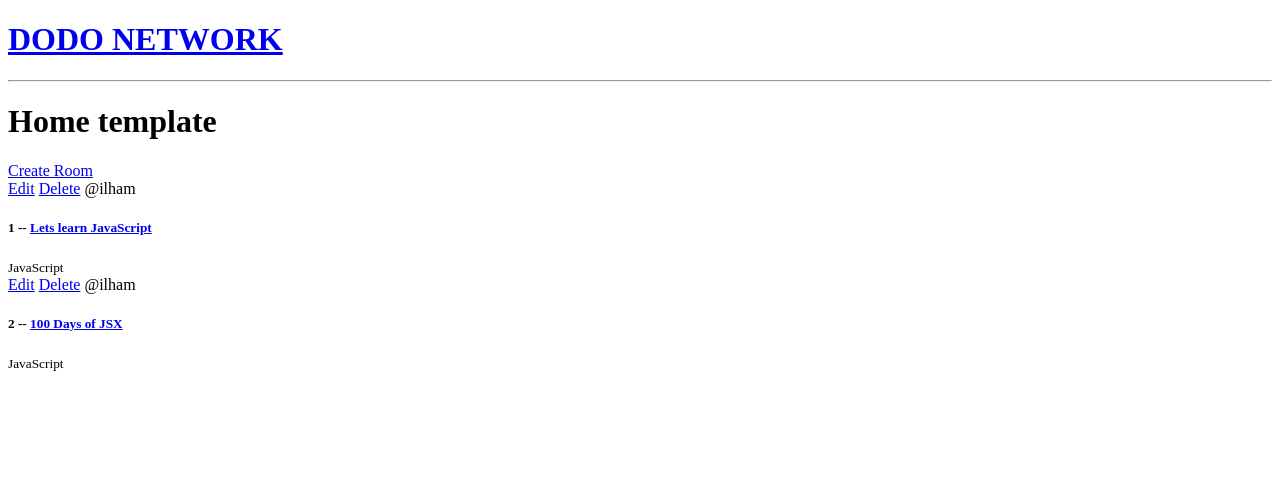
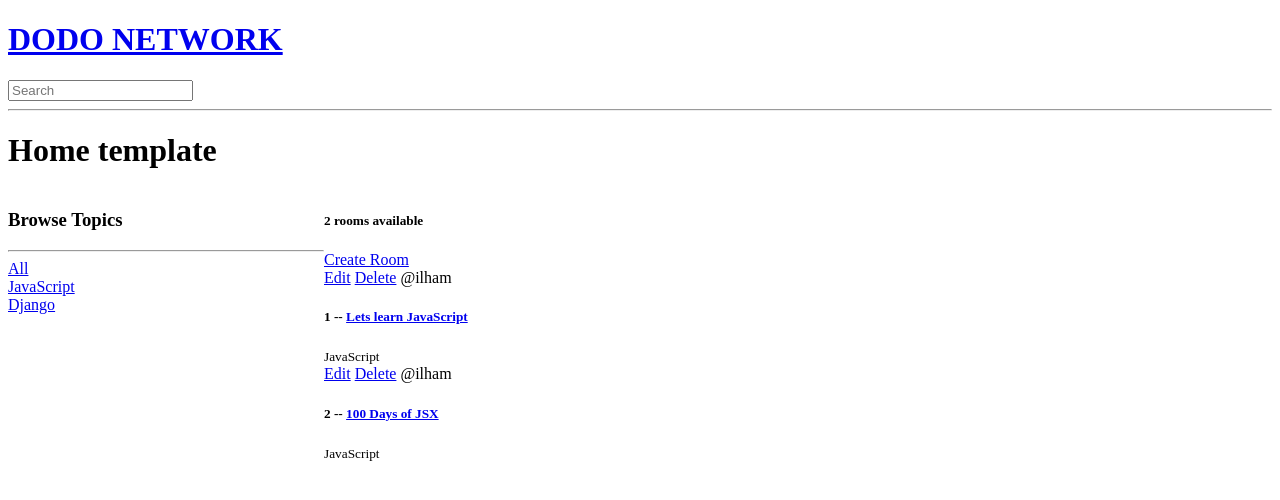
Before and after one commit to Mir-Ilham/Dodo-Network, a Django app: page / in a window 1280 px wide. Shown: the top 500 px of the page. Run offline with Django 4.2, Linux system fonts and the light colour scheme; data comes from the database, SQL or seed files in the repository; both versions use the stored data as it was after the commit.

Commit message:
Add search functionality

```diff
--- a/base/templates/base/home.html
+++ b/base/templates/base/home.html
@@ -2,11 +2,35 @@
 
 {% block content %}
 
+<style>
+    .home-container {
+        display: grid;
+        grid-template-columns: 1fr 3fr;
+    }
+</style>
+
 <h1>Home template</h1>
 
+<div class="home-container">
+
     <div>
+        <h3>Browse Topics</h3>
+        <hr>
         <div>
+            <a href="{% url 'home' %}">All</a>
+        </div>
+        {% for topic in topics %}
+            <div>
+                <a href="{% url 'home' %}?q={{topic.name}}">{{topic.name}}</a>
+            </div>
+        {% endfor %}
+    </div>
+
+    <div>
+        <h5>{{room_count}} rooms available</h5>
         <a href="{% url 'create-room' %}">Create Room</a>
+
+        <div>
             {% for room in rooms %}
             <div>
                 <a href="{% url 'update-room' room.id %}">Edit</a>
@@ -18,5 +42,6 @@
             {% endfor %}
         </div>
     </div>
+</div>
 
 {% endblock content %}
--- a/base/views.py
+++ b/base/views.py
@@ -1,4 +1,5 @@
 from django.shortcuts import render, redirect
+from django.db.models import Q
 
 from .models import Room, Topic, Message, User, BlogPost
 from .forms import RoomForm, PostForm
@@ -19,8 +20,15 @@ def updateUser(request):
     pass
 
 def home(request):
-    rooms = Room.objects.all()
-    context = {"rooms": rooms}
+    q = request.GET.get('q') if request.GET.get('q') != None else ''
+    rooms = Room.objects.filter(
+        Q(topic__name__icontains=q) |
+        Q(name__icontains=q) |
+        Q(description__icontains=q)
+        )
+    topics = Topic.objects.all()
+    room_count = rooms.count()
+    context = {"rooms": rooms, "topics": topics, "room_count": room_count}
     return render(request, "base/home.html", context)
 
 def room(request, pk):
--- a/templates/navbar.html
+++ b/templates/navbar.html
@@ -2,4 +2,8 @@
     <h1>DODO NETWORK</h1>
 </a>
 
+<form method="GET" action="{% url 'home' %}">
+    <input type="text" name="q" placeholder="Search">
+</form>
+
 <hr>
```
Also changed, not shown: db.sqlite3. Lines whose indentation alone changed are shown as unchanged.
